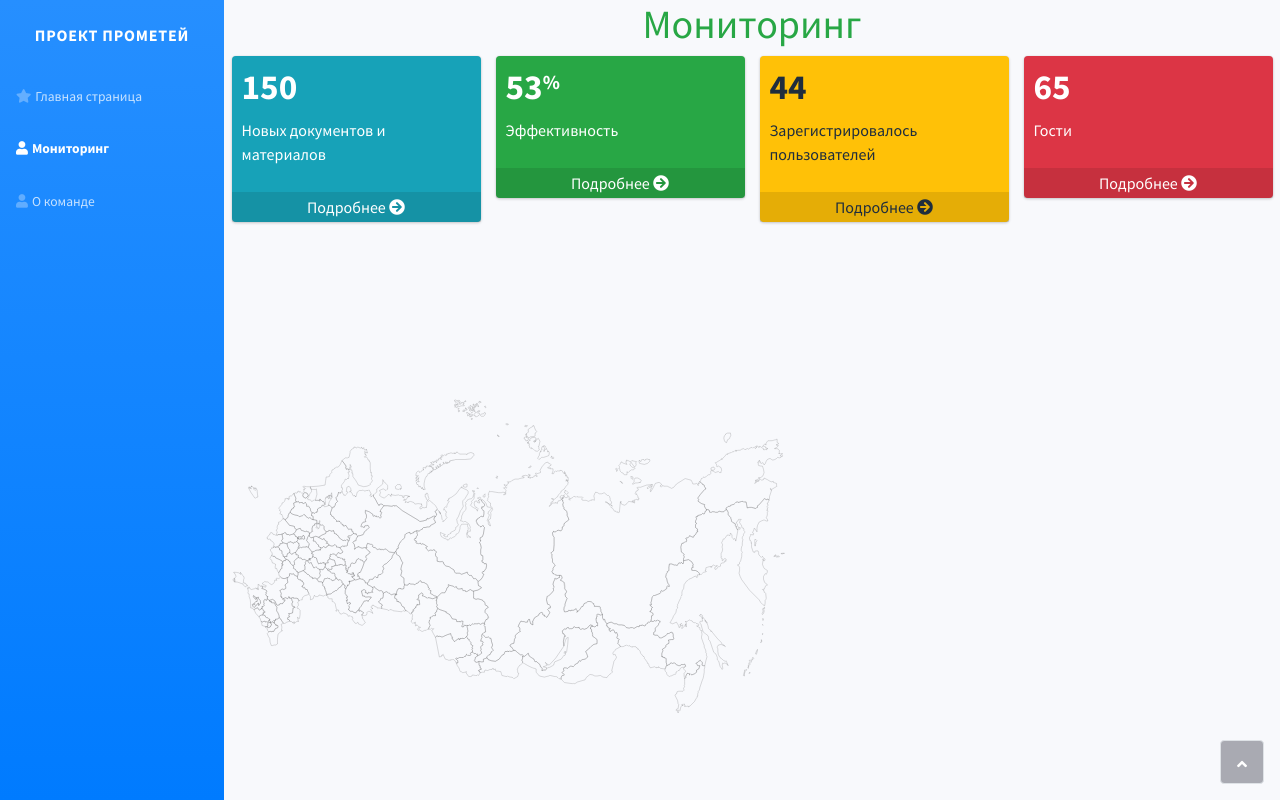
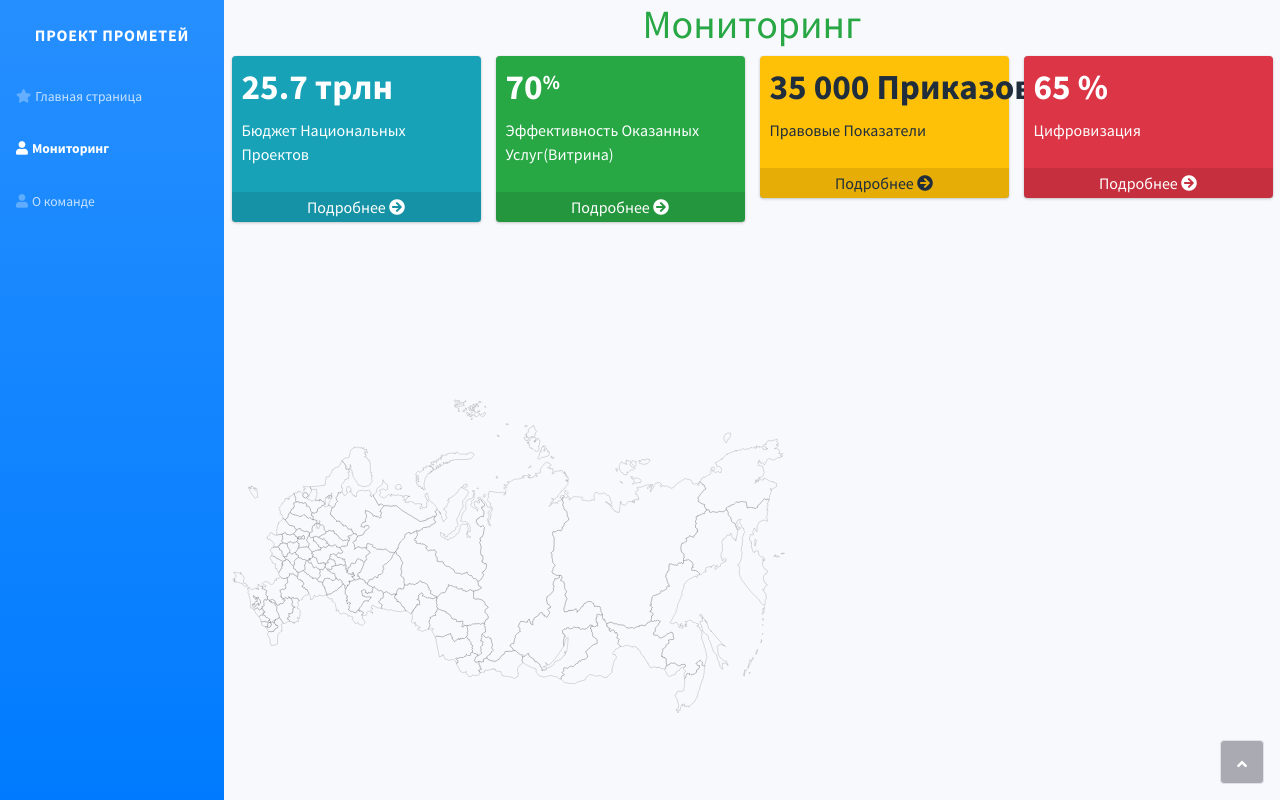
Before and after one commit to andrei8586/mincifra, a plain HTML site: page monitor.html in a window 1280 px wide. Shown: the top 800 px of the page. Drawn offline with nearby package versions, Linux system fonts and the light colour scheme; files whose address does not match are found by name.

Commit message:
Add files via upload

```diff
--- a/monitor.html
+++ b/monitor.html
@@ -51,9 +51,9 @@
               <!-- small box -->
               <div class="small-box bg-info">
                 <div class="inner">
-                  <h3>150</h3>
+                  <h3>25.7 трлн</h3>
 
-                  <p>Новых документов и материалов</p>
+                  <p>Бюджет Национальных Проектов</p>
                 </div>
                 <div class="icon">
                   <i class="ion ion-bag"></i>
@@ -66,9 +66,9 @@
               <!-- small box -->
               <div class="small-box bg-success">
                 <div class="inner">
-                  <h3>53<sup style="font-size: 20px">%</sup></h3>
+                  <h3>70<sup style="font-size: 20px">%</sup></h3>
 
-                  <p>Эффективность</p>
+                  <p>Эффективность Оказанных Услуг(Витрина)</p>
                 </div>
                 <div class="icon">
                   <i class="ion ion-stats-bars"></i>
@@ -81,9 +81,9 @@
               <!-- small box -->
               <div class="small-box bg-warning">
                 <div class="inner">
-                  <h3>44</h3>
+                  <h3>35 000 Приказов</h3>
 
-                  <p>Зарегистрировалось пользователей</p>
+                  <p>Правовые Показатели</p>
                 </div>
                 <div class="icon">
                   <i class="ion ion-person-add"></i>
@@ -96,9 +96,9 @@
               <!-- small box -->
               <div class="small-box bg-danger">
                 <div class="inner">
-                  <h3>65</h3>
+                  <h3>65 %</h3>
 
-                  <p>Гости</p>
+                  <p>Цифровизация</p>
                 </div>
                 <div class="icon">
                   <i class="ion ion-pie-graph"></i>
```
